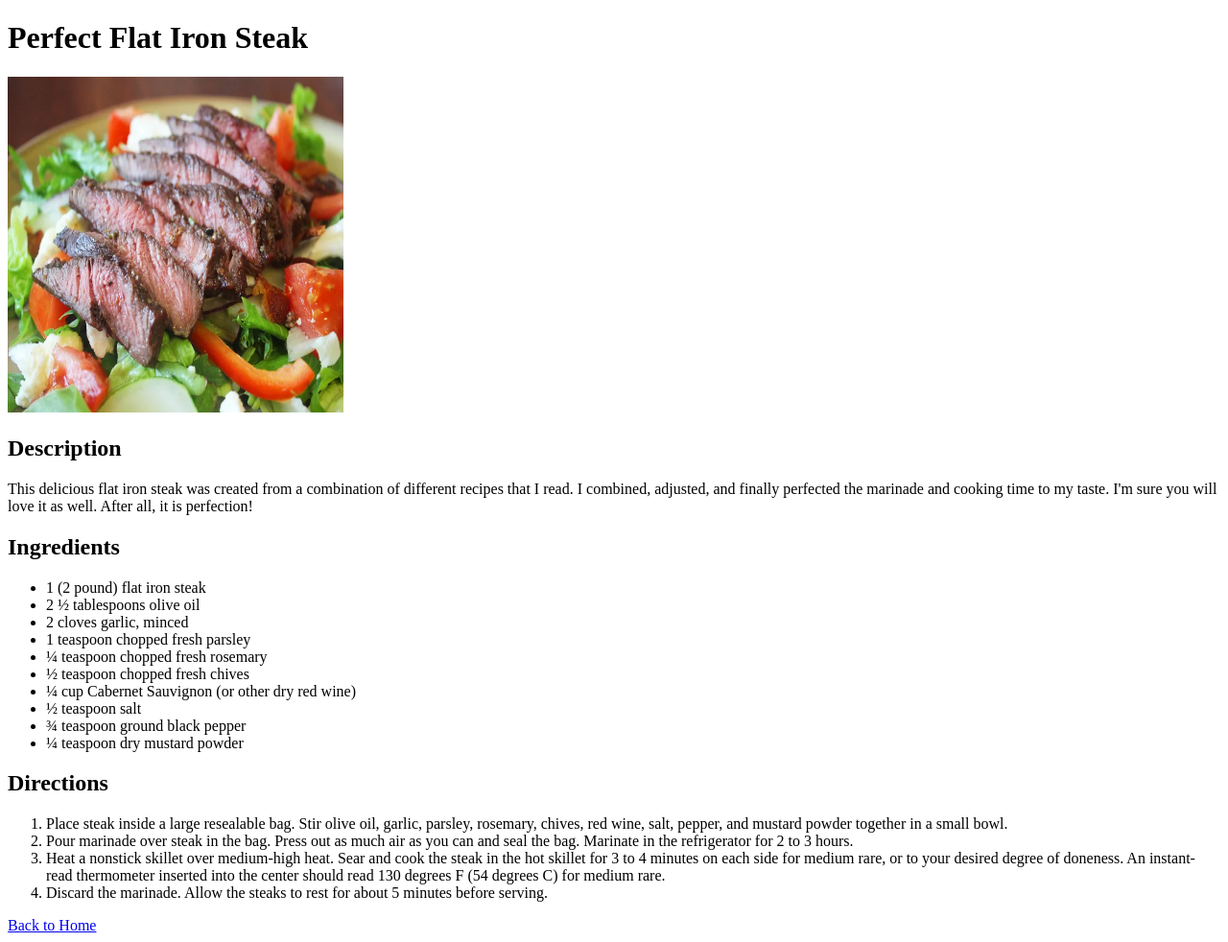
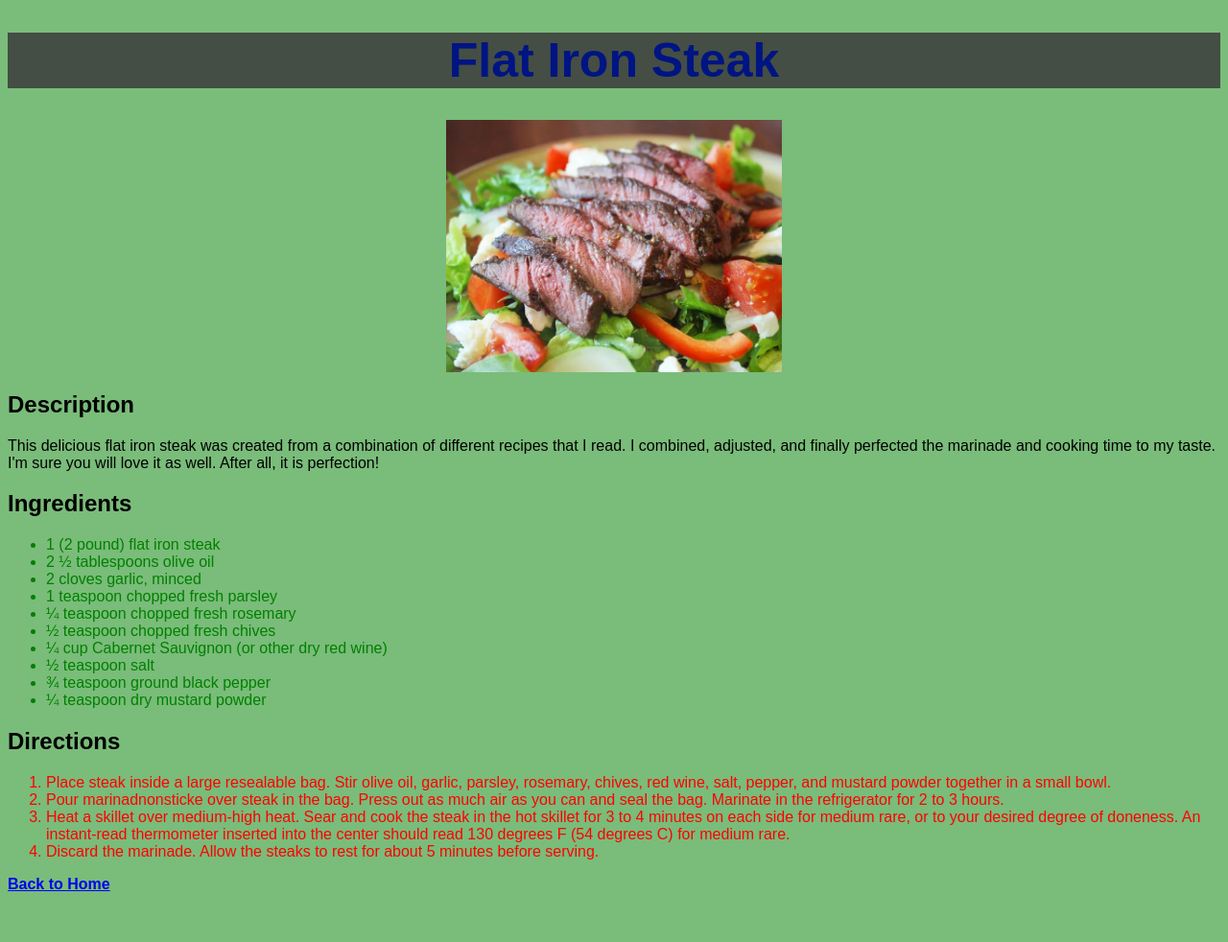
Before and after one commit to derek-leitner/odin-recipes, a plain HTML site: page recipes/steak.html in a window 1280 px wide. Shown: the whole page at 96% size. After the commit the page ends 939 px from the top, so only its background shows below. Drawn offline with Linux system fonts and the light colour scheme.

Commit message:
add style to page

```diff
--- a/recipes/steak.html
+++ b/recipes/steak.html
@@ -3,10 +3,11 @@
     <head>
         <meta charset="utf-8">
         <title>Perfect Flat Iron Steak</title>
+        <link rel="stylesheet" href="../styles/styles.css">
     </head>
     <body>
-        <h1>Perfect Flat Iron Steak</h1>
-        <img src="../images/steak.jpg" alt="Perfect Flat Iron Steak" height="350" width="350">
+        <h1 class="title">Flat Iron Steak</h1>
+        <img class="image-center" src="../images/steak.jpg" alt="Perfect Flat Iron Steak">
         <h2>Description</h2>
         <p>This delicious flat iron steak was created from a combination of different recipes that I read. I combined, adjusted, and finally perfected the marinade and cooking time to my taste. I'm sure you will love it as well. After all, it is perfection!</p>
         <h2>Ingredients</h2>
@@ -25,8 +26,8 @@
         <h2>Directions</h2>
         <ol>
             <li>Place steak inside a large resealable bag. Stir olive oil, garlic, parsley, rosemary, chives, red wine, salt, pepper, and mustard powder together in a small bowl.</li>
-            <li>Pour marinade over steak in the bag. Press out as much air as you can and seal the bag. Marinate in the refrigerator for 2 to 3 hours.</li>
-            <li>Heat a nonstick skillet over medium-high heat. Sear and cook the steak in the hot skillet for 3 to 4 minutes on each side for medium rare, or to your desired degree of doneness. An instant-read thermometer inserted into the center should read 130 degrees F (54 degrees C) for medium rare.</li>
+            <li>Pour marinadnonsticke over steak in the bag. Press out as much air as you can and seal the bag. Marinate in the refrigerator for 2 to 3 hours.</li>
+            <li>Heat a  skillet over medium-high heat. Sear and cook the steak in the hot skillet for 3 to 4 minutes on each side for medium rare, or to your desired degree of doneness. An instant-read thermometer inserted into the center should read 130 degrees F (54 degrees C) for medium rare.</li>
             <li>Discard the marinade. Allow the steaks to rest for about 5 minutes before serving.</li>
         </ol>
         <a href="../index.html">Back to Home</a>
--- /dev/null
+++ b/styles/styles.css
@@ -0,0 +1,30 @@
+body{
+    font-family: Arial, Helvetica, sans-serif;
+    background-color: #00800085;
+}
+.title{
+    font-weight: bold;
+    color: #001483;
+    background-color: #3a3a3ad8;
+    text-align: center;
+    font-size: 50px;
+}
+.image-center{
+    display: block;
+    margin-left: auto;
+    margin-right: auto;
+    width: 50%;
+    height: auto;
+    width: 350px;
+}
+a{
+    font-weight: bolder;
+}
+
+li{
+    color: #ff0000;
+}
+
+ul li{
+ color: #008000;
+}
```
Also changed, not shown: index.html (+2 -1 lines), recipes/italian-chicken.html (+3 -2 lines), recipes/spaghetti-and-milk.html (+3 -2 lines).
